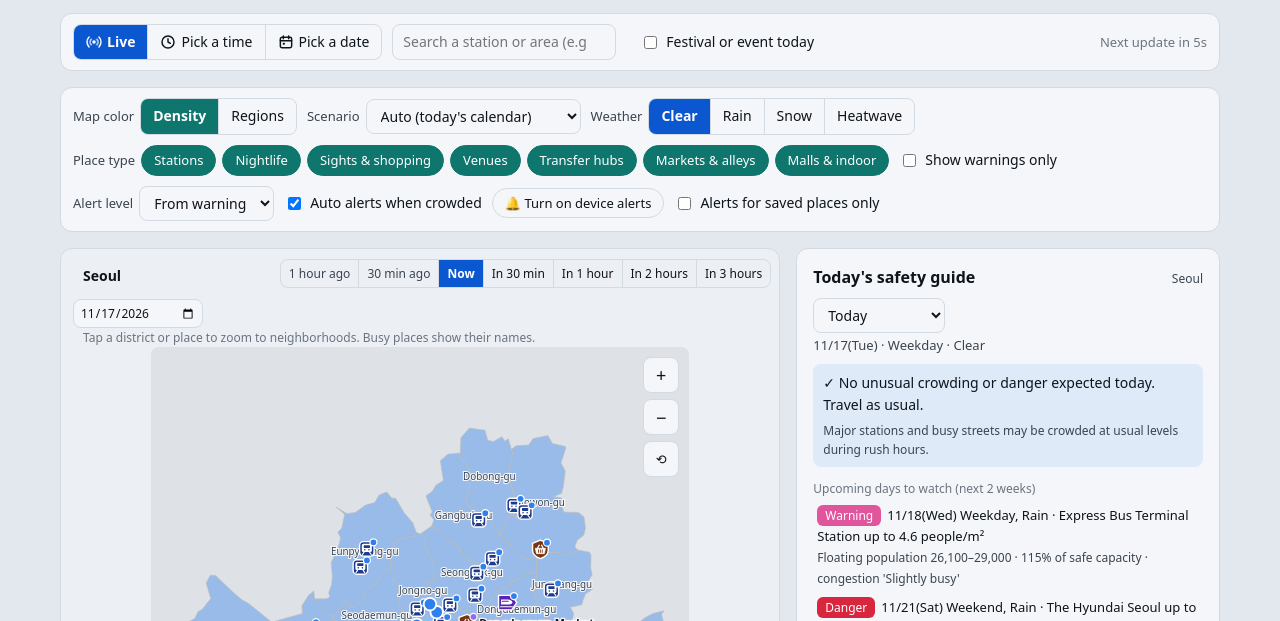
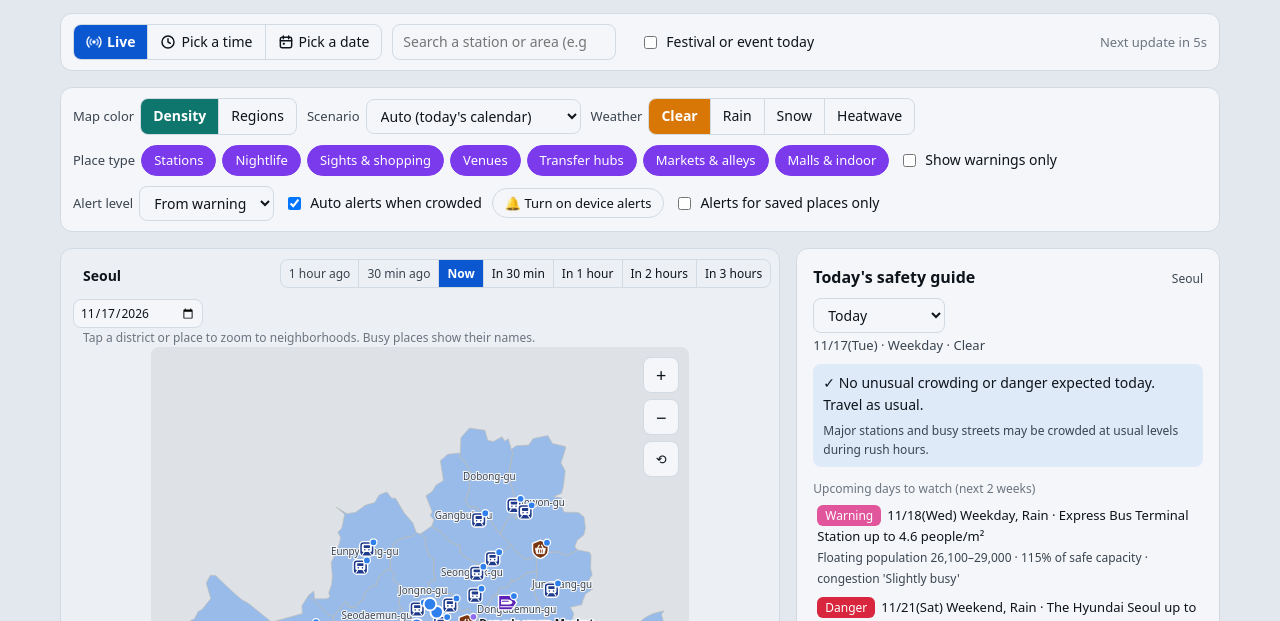
Before and after one commit to totoro1313/crowd-dynamics-analysis-for-large-crowd-events, a plain HTML site: page index.html in a window 1280 px wide. Shown: the part 179-800 px from the top of the page. Drawn offline with nearby package versions, Linux system fonts and the light colour scheme; a web font is replaced by a local one.

Commit message:
Add files via upload

```diff
--- a/index.html
+++ b/index.html
@@ -167,9 +167,10 @@ dialog#about::backdrop{background:rgba(0,0,0,.5)}
 @media (prefers-reduced-motion:reduce){#m-live .live-ic path{animation:none}}
 #m-man .live-ic path,#m-past .live-ic path{animation:none}
 #cm button[aria-pressed="true"]{background:#0F766E;color:#fff}
-#types .chip[aria-pressed="true"]{background:#0F766E;border-color:#0F766E;color:#fff}
-#types .chip[aria-pressed="false"]{color:#0F766E;border-color:#9CCFC8}
-@media (prefers-color-scheme:dark){#cm button[aria-pressed="true"],#types .chip[aria-pressed="true"]{background:#14B8A6;border-color:#14B8A6;color:#06201D}#types .chip[aria-pressed="false"]{color:#5EEAD4;border-color:#1F5A54}}
+#wx button[aria-pressed="true"]{background:#D97706;color:#fff}
+#types .chip[aria-pressed="true"]{background:#7C3AED;border-color:#7C3AED;color:#fff}
+#types .chip[aria-pressed="false"]{color:#6D28D9;border-color:#C9B5F5}
+@media (prefers-color-scheme:dark){#cm button[aria-pressed="true"]{background:#14B8A6;color:#06201D}#wx button[aria-pressed="true"]{background:#F59E0B;color:#2A1A02}#types .chip[aria-pressed="true"]{background:#A78BFA;border-color:#A78BFA;color:#1E1036}#types .chip[aria-pressed="false"]{color:#C4B5FD;border-color:#3F2F6B}}
 .zlv{position:absolute;left:10px;bottom:10px;font-size:12px;color:var(--ink2);background:var(--panel);border:1px solid var(--line);border-radius:6px;padding:2px 8px;z-index:2}
 .crumb{display:flex;flex-wrap:wrap;align-items:center;gap:4px;padding:6px 8px 2px;font-size:14px}
 .crumb button{border:0;background:transparent;padding:2px 6px;border-radius:6px;color:var(--accent)}
```
